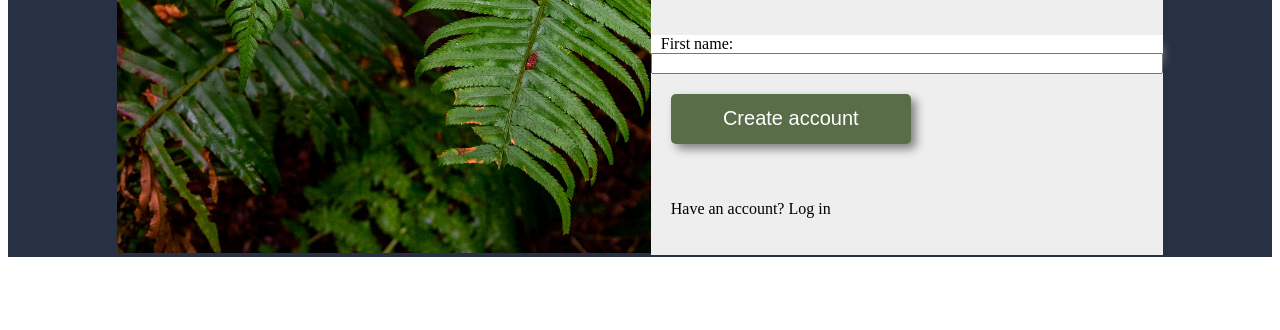
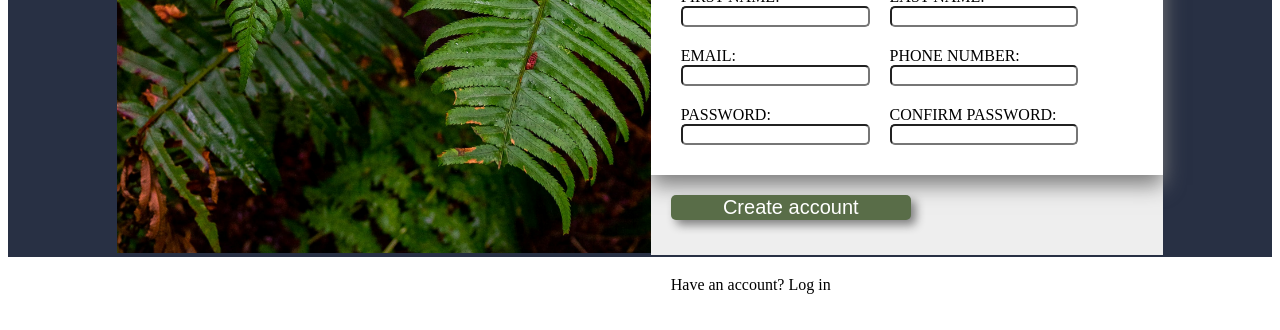
Before and after one commit to StefanTudora/odin-sign-up-form, a plain HTML site: page index.html in a window 1280 px wide. Shown: the part 555-885 px from the top of the page. Before the commit the page ends 820 px from the top, so only its background shows below. Drawn offline with Linux system fonts and the light colour scheme.

Commit message:
Update page layout

```diff
--- a/index.html
+++ b/index.html
@@ -25,13 +25,34 @@
         <form class="sign-up-form">
             <!-- Placeholder elements, revise -->
             <p style="padding: 20px; font-size: 30px;">Let's do this</p>
-            <div class="inputs" >
-                <label for="first-name">First name:</label>
+            <div class="inputs">
+                <div class="input_pair">
+                    <label for="first-name">FIRST NAME:</label>
+                    <input type="text" id="first-name">
+                </div>
+                <div class="input_pair">
+                    <label for="last-name">LAST NAME:</label>
+                    <input type="text" id="last-name">
+                </div>
+                <div class="input_pair">
+                    <label for="email">EMAIL:</label>
+                    <input type="text" id="email">
+                </div>
+                <div class="input_pair">
+                    <label for="phone">PHONE NUMBER:</label>
+                    <input type="text" id="phone">
+                </div>
+                <div class="input_pair">
+                    <label for="passwd">PASSWORD:</label>
+                    <input type="text" id="passwd">
+                </div>
+                <div class="input_pair">
+                    <label for="passwd-confirm">CONFIRM PASSWORD:</label>
+                    <input type="text" id="passwd-confirm">
+                </div>
             </div>
-            <input type="text" id="first-name">
-            <button>Create account</button>
         </form>
-
+        <button>Create account</button>
         <div class="login-alternative">
             <p>Have an account? Log in</p>
         </div>
--- a/style.css
+++ b/style.css
@@ -6,14 +6,12 @@
     font-style: normal;
 }
 
-
 .roboto-font {
   font-family: "Roboto", sans-serif;
   font-optical-sizing: auto;
   font-weight: 100;
   font-style: normal;
-  font-variation-settings:
-    "wdth" 100;
+  font-variation-settings: "wdth" 100;
 }
 
 #sign-up-page {
@@ -74,17 +72,38 @@
     display: flex;
     flex-direction: column;
     flex-wrap: wrap;
-    display: inline-flex;;
+    display: inline-flex;
+    background-color: white;
+    box-shadow: 0px 10px 20px rgb(124, 124, 124);
 }
 
 .inputs {
-    background-color: white;
-    box-shadow: 0px 10px 10px rgb(124, 124, 124);
+    display: flex;
+    flex-direction: row;
+    flex-wrap: wrap;
+    justify-content: left;
+    align-items: center;
+    padding: 20px;
 }
 
 .inputs * {
-    flex-basis: calc(25% - 25px);
-    padding: 10px;
+    display: flex;
+    flex-direction: column;
+    align-items: left;
+    flex-basis: calc(50% - 10%);
+}
+
+.input_pair {
+    margin: 10px 10px 10px 10px
+}
+
+.input_pair > input {
+    border-radius: 5px;
+    height: 30px;
+}
+
+input:focus {
+    box-shadow: 0px 5px 5px 5px rgb(219, 219, 219);
 }
 
 button {
@@ -99,6 +118,10 @@ button {
     margin: 20px;
 }
 
+button:active {
+    scale: 90%;
+}
+
 .login-alternative {
     font-family: serif;
     size: 20px;
```
